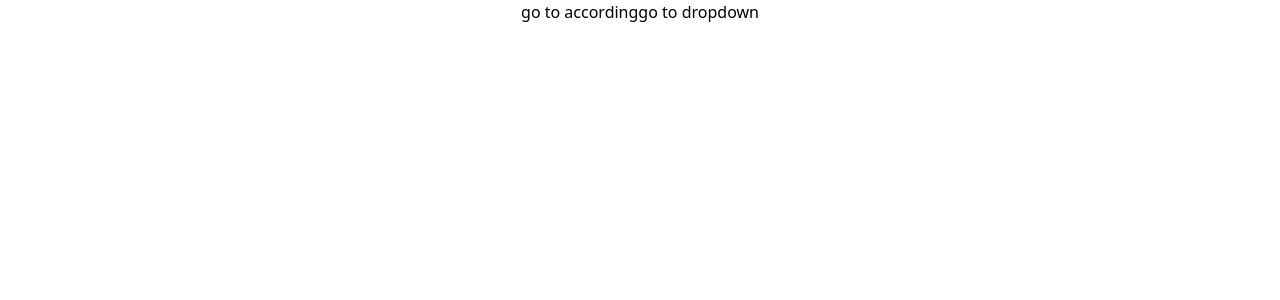
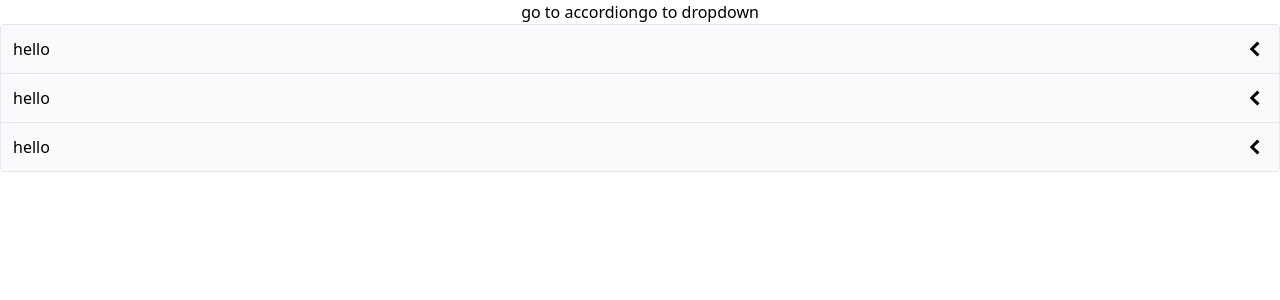
Before and after one commit to JMD1986/comps, a React (Create React App) app: page /accordion in a window 1280 px wide. Shown: the top 300 px of the page. Built offline with nearby package versions, Linux system fonts and the light colour scheme.

Commit message:
built out routing

```diff
--- a/src/App.js
+++ b/src/App.js
@@ -1,10 +1,22 @@
 import "./App.css";
 import Link from "./components/link";
+import Route from "./components/route";
+import AccordionPage from "./pages/AccordionPage";
+import DropDownPage from "./pages/DropDownPage";
+
 function App() {
   return (
     <div className="App">
-      <Link to="/accordion">go to according</Link>
-      <Link to="/dropdowngit">go to dropdown</Link>
+      <Link to="/accordion">go to accordion</Link>
+      <Link to="/dropdown">go to dropdown</Link>
+      <div>
+        <Route path="/dropdown">
+          <DropDownPage />
+        </Route>
+        <Route path="/accordion">
+          <AccordionPage />
+        </Route>
+      </div>
     </div>
   );
 }
--- a/src/components/link.js
+++ b/src/components/link.js
@@ -6,6 +6,7 @@
     event.preventDefault();
     navigate(to);
   };
+  // eslint-disable-next-line jsx-a11y/anchor-is-valid
   return <a onClick={handleClick}>{children}</a>;
 }
 export default Link;
--- a/src/components/route.js
+++ b/src/components/route.js
@@ -3,7 +3,7 @@
 
 function Route({ path, children }) {
   const { currentPath } = useContext(NavigationContext);
-  if (currentPath === path) {
+  if (path === currentPath) {
     return children;
   }
   return null;
--- a/src/context/navigation.js
+++ b/src/context/navigation.js
@@ -15,6 +15,7 @@
 
   const navigate = (to) => {
     window.history.pushState({}, "", to);
+    setCurrentPath(to);
   };
 
   return (
--- a/src/pages/AccordionPage.js
+++ b/src/pages/AccordionPage.js
@@ -1,4 +1,3 @@
-import "./App.css";
 import Accordion from "../components/Accordion";
 function AccordionPage() {
   const items = [
--- a/src/pages/DropDownPage.js
+++ b/src/pages/DropDownPage.js
@@ -1,6 +1,5 @@
-import "./App.css";
 import { useState } from "react";
-import DropDown from "./components/DropDown";
+import DropDown from "../components/DropDown";
 function DropDownPage() {
   const [selection, setSelection] = useState(null);
   const handleSelect = (option) => {
```
